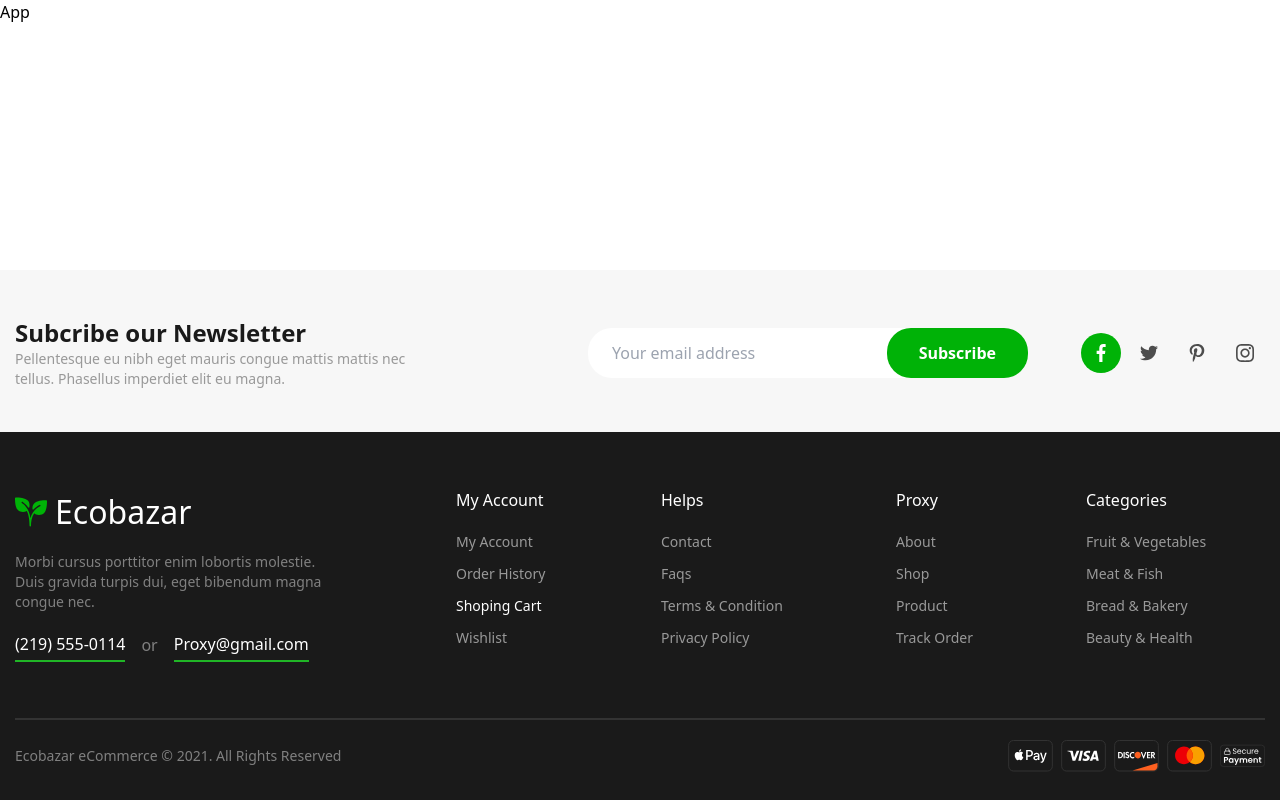
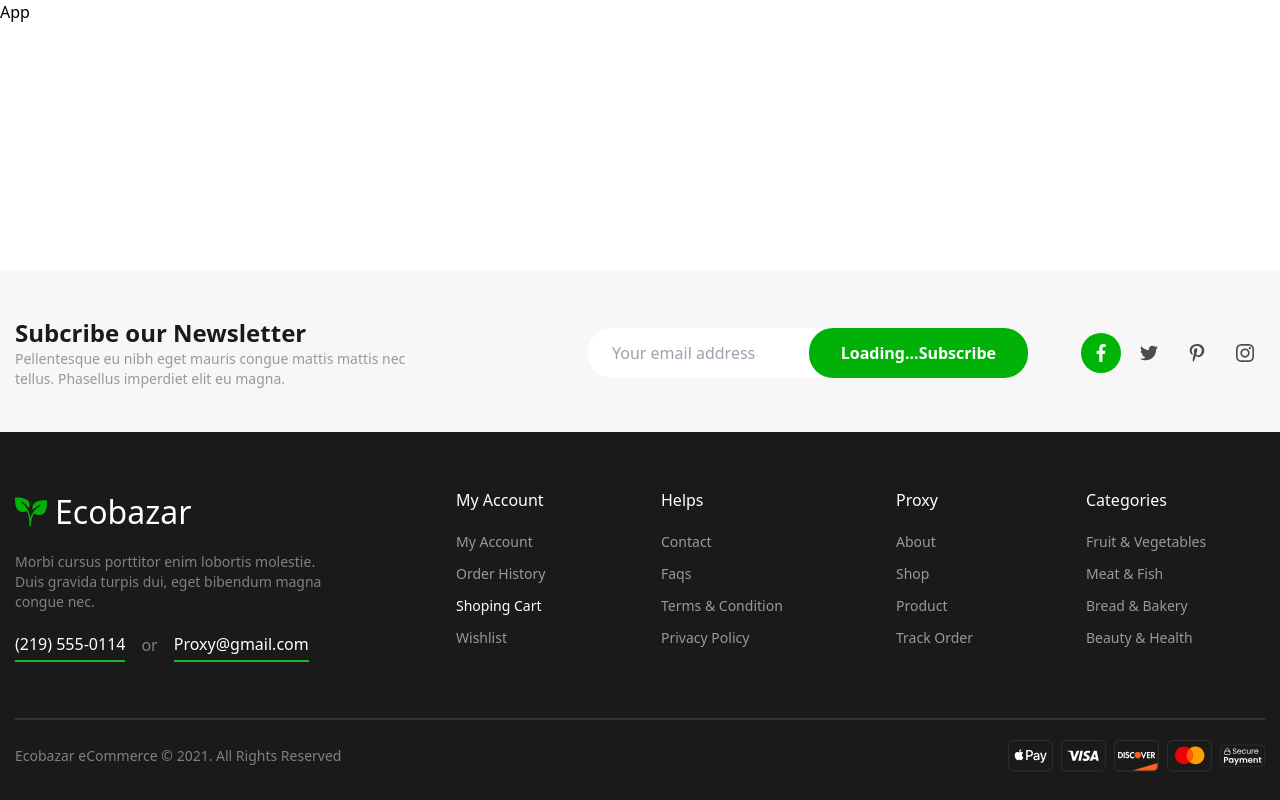
Before and after one commit to nikamunjishvili/shopping-app, a React (Vite) app: page / in a window 1280 px wide. Built offline with nearby package versions, Linux system fonts and the light colour scheme.

Commit message:
add disabled and isLoading props on The Button component

```diff
--- a/src/common/components/_molecules/Button/Button.tsx
+++ b/src/common/components/_molecules/Button/Button.tsx
@@ -6,6 +6,9 @@ const Button = ({
   type = "secondary",
   className,
   children,
+  disabled,
+  onClick,
+  isLoading,
 }: ButtonType) => {
   let backgroundColor;
   switch (type) {
@@ -21,11 +24,21 @@ const Button = ({
 
   return (
     <button
+      disabled={disabled}
       type={`${type}`}
       className={className}
-      style={{ backgroundColor: backgroundColor, height: height, width: width }}
+      style={{
+        backgroundColor: !disabled ? backgroundColor : "gray",
+        height: height,
+        width: width,
+        cursor: disabled ? "" : "pointer",
+      }}
+      onClick={onClick}
     >
-      {children}
+      <div style={{ display: "flex", alignItems: "center" }}>
+        <span>{isLoading && "Loading..."}</span>
+        <> {children}</>
+      </div>
     </button>
   );
 };
--- a/src/common/components/footer/Footer.tsx
+++ b/src/common/components/footer/Footer.tsx
@@ -34,6 +34,9 @@ const Footer = () => {
               placeholder="Your email address"
             />
             <Button
+              onClick={() => console.log("Hello")}
+              disabled={false}
+              isLoading={true}
               height={50}
               type="secondary"
               className="absolute font-semibold right-[-100px] rounded-3xl text-white px-8"
--- a/src/common/types/common.ts
+++ b/src/common/types/common.ts
@@ -16,4 +16,7 @@ export interface ButtonType {
   height: number;
   type: string;
   backgroundColor?: string;
+  onClick: () => void;
+  disabled: boolean;
+  isLoading: boolean;
 }
```
